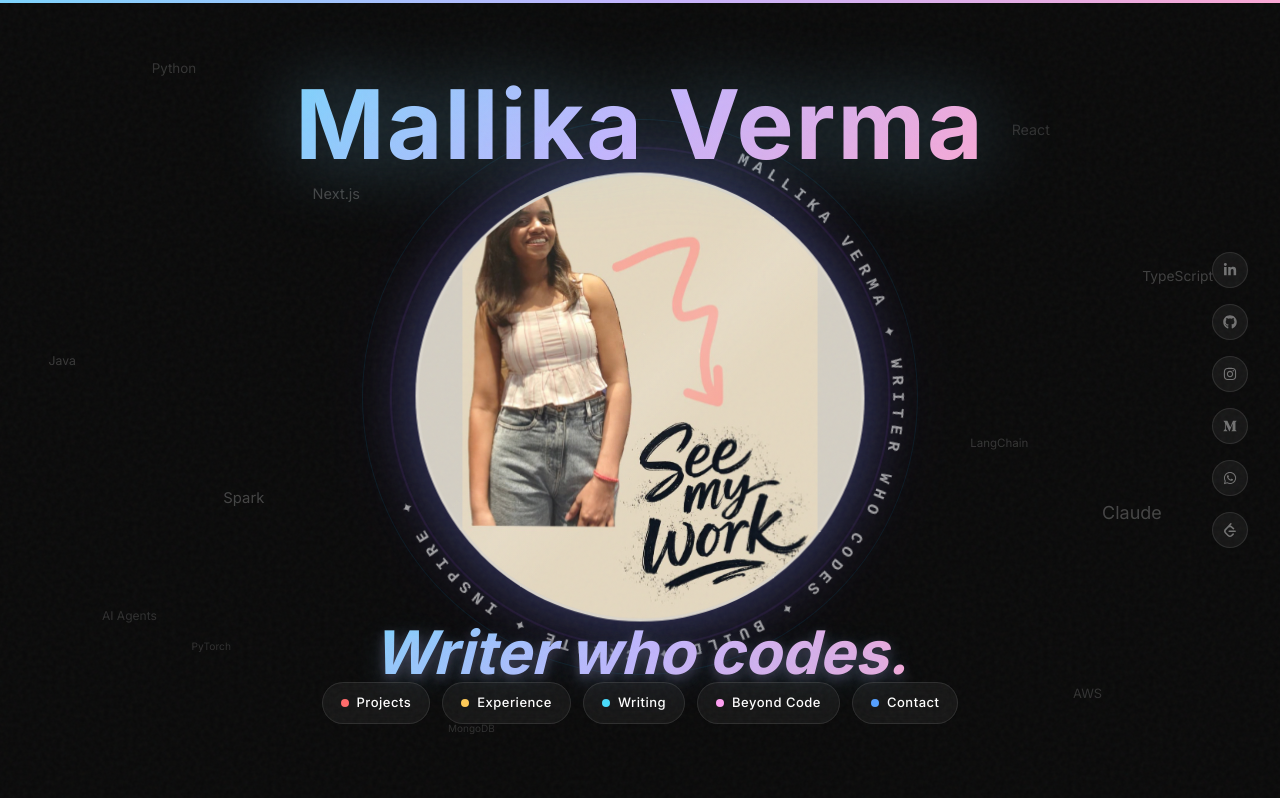
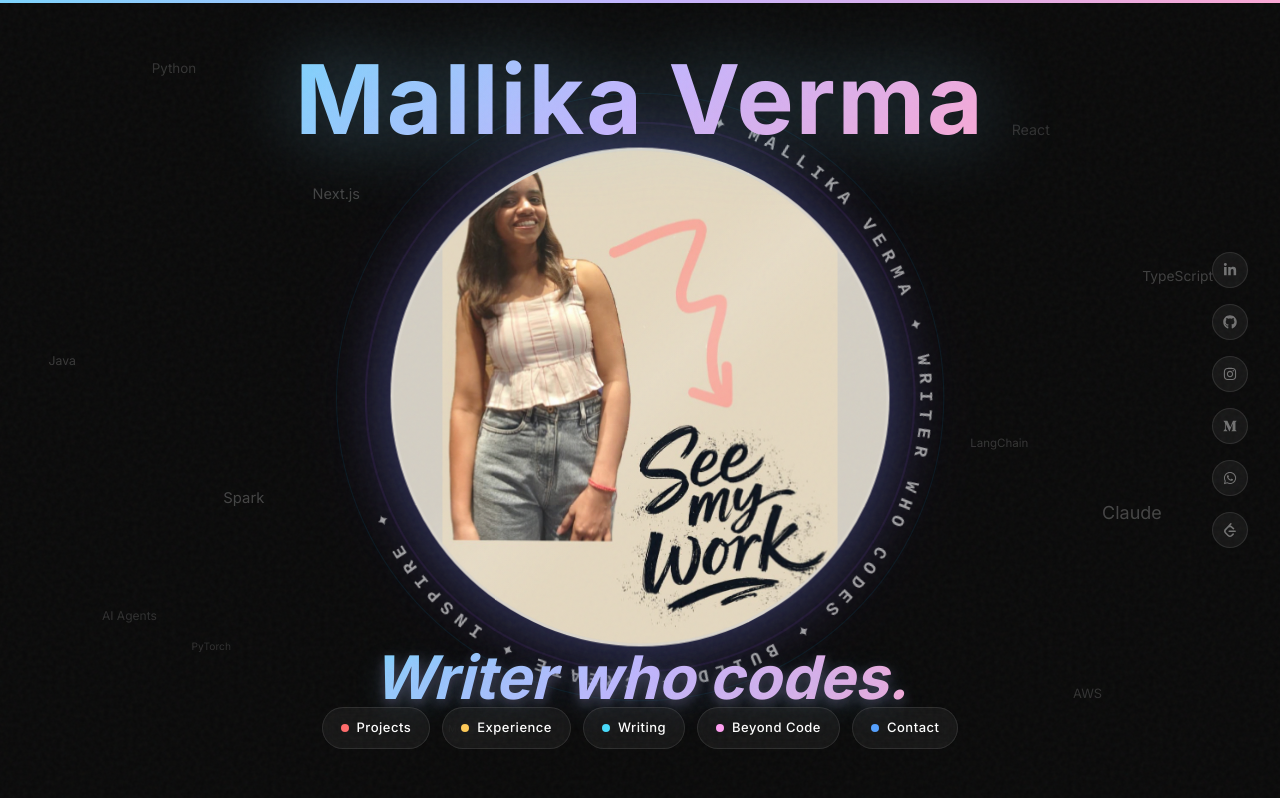
Before and after one commit to Mallika-coder/my-portfolio, a Next.js app: page / in a window 1280 px wide. Shown: the top 798 px of the page. Built offline with nearby package versions, Linux system fonts and the light colour scheme; a web font is replaced by a local one.

Commit message:
Bigger circle (500px) so full face+hair+text visible, scale orbit/rings to match

```diff
--- a/src/app/page.tsx
+++ b/src/app/page.tsx
@@ -111,7 +111,7 @@ export default function Home() {
             transition={{ delay: 1.7, duration: 1 }}
           >
             {/* Rotating text ring — clearly visible */}
-            <div className="absolute w-[440px] h-[440px] md:w-[560px] md:h-[560px] animate-[spin_20s_linear_infinite] z-[15]">
+            <div className="absolute w-[480px] h-[480px] md:w-[620px] md:h-[620px] animate-[spin_20s_linear_infinite] z-[15]">
               <svg viewBox="0 0 420 420" className="w-full h-full">
                 <defs>
                   <path id="orbitPath" d="M 210,210 m -190,0 a 190,190 0 1,1 380,0 a 190,190 0 1,1 -380,0" />
@@ -123,19 +123,19 @@ export default function Home() {
             </div>
 
             {/* Pulsing glow rings */}
-            <div className="absolute w-[420px] h-[420px] md:w-[500px] md:h-[500px] rounded-full border-2 border-purple-500/20 animate-[pulse-ring_3s_ease-in-out_infinite]" style={{ top: "50%", left: "50%", transform: "translate(-50%, -50%)" }} />
-            <div className="absolute w-[450px] h-[450px] md:w-[530px] md:h-[530px] rounded-full border border-sky-500/10 animate-[pulse-ring_3s_ease-in-out_infinite_1.5s]" style={{ top: "50%", left: "50%", transform: "translate(-50%, -50%)" }} />
+            <div className="absolute w-[440px] h-[440px] md:w-[550px] md:h-[550px] rounded-full border-2 border-purple-500/20 animate-[pulse-ring_3s_ease-in-out_infinite]" style={{ top: "50%", left: "50%", transform: "translate(-50%, -50%)" }} />
+            <div className="absolute w-[470px] h-[470px] md:w-[580px] md:h-[580px] rounded-full border border-sky-500/10 animate-[pulse-ring_3s_ease-in-out_infinite_1.5s]" style={{ top: "50%", left: "50%", transform: "translate(-50%, -50%)" }} />
 
-            {/* Photo — BIG circle covering full photo + text */}
-            <div className="relative w-[380px] h-[380px] md:w-[450px] md:h-[450px] z-10 animate-[float3d_5s_ease-in-out_infinite]">
+            {/* Photo — BIG circle, full photo visible with face + text */}
+            <div className="relative w-[400px] h-[400px] md:w-[500px] md:h-[500px] z-10 animate-[float3d_5s_ease-in-out_infinite]">
               <div className="relative w-full h-full rounded-full overflow-hidden border-[3px] border-white/15 shadow-[0_0_60px_rgba(102,126,234,0.4),0_0_100px_rgba(118,75,162,0.2)] bg-[#d4cfc4]">
                 <Image
                   src="/images/hero-cutout.jpeg"
                   alt="Mallika Verma"
                   fill
-                  className="object-contain object-bottom"
+                  className="object-contain object-center"
                   priority
-                  sizes="450px"
+                  sizes="500px"
                 />
                 {/* Glass shine effect */}
                 <div className="absolute inset-0 bg-[linear-gradient(135deg,transparent_40%,rgba(255,255,255,0.1)_50%,transparent_60%)]" />
```
